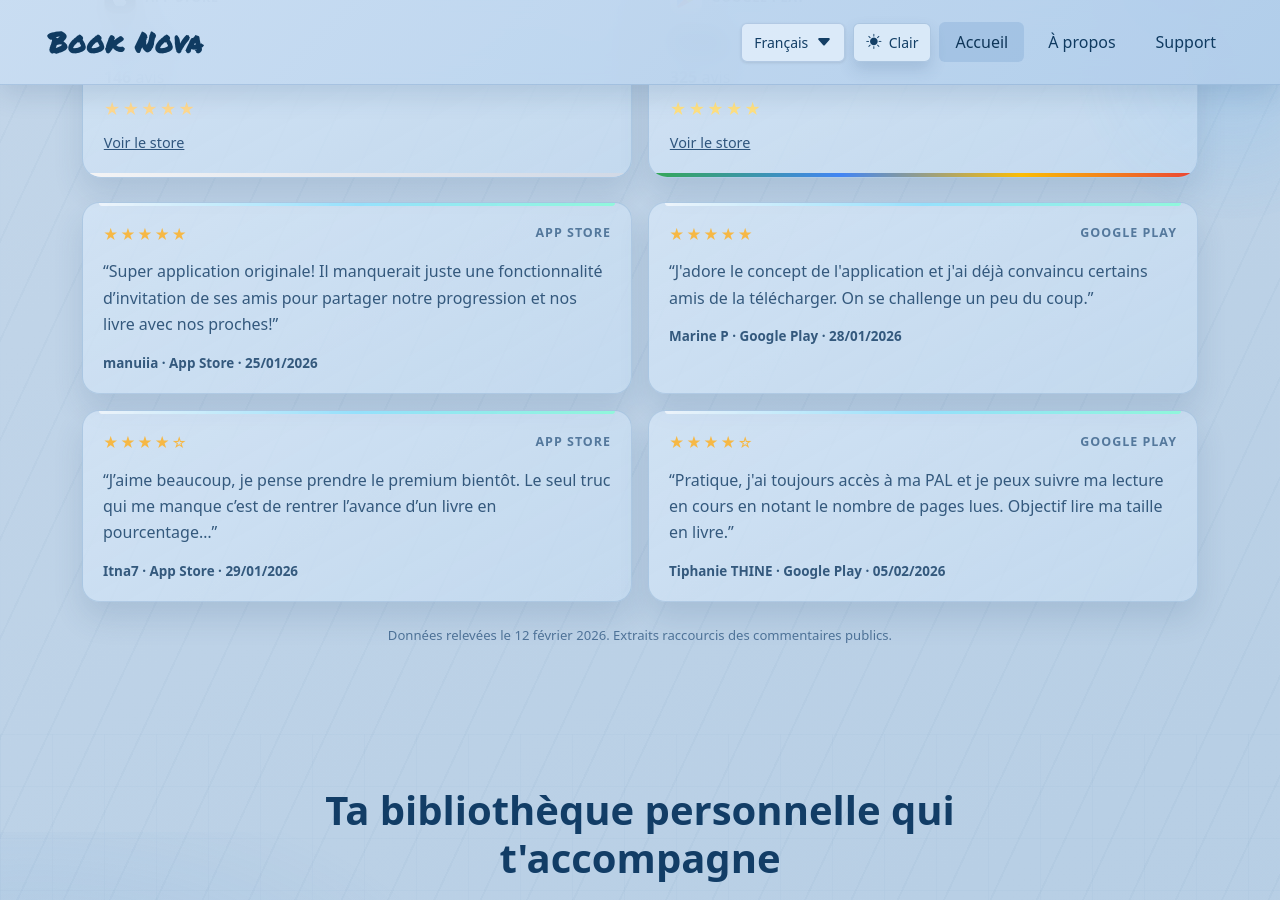
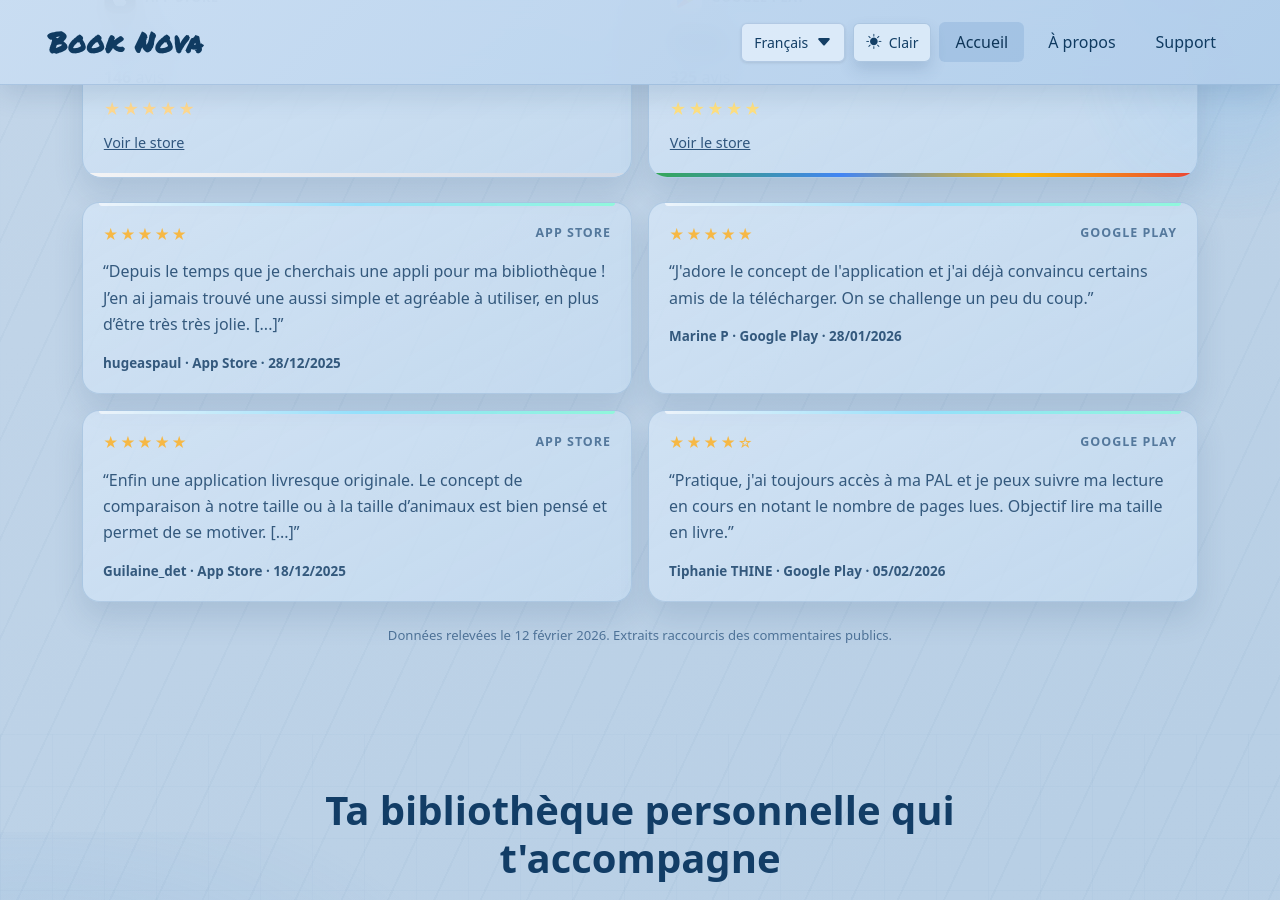
Before and after one commit to Anarres4/book-nova, a Jekyll site: the page built from index.html, in a window 1280 px wide and 900 px high, scrolled down 1846 px. Built offline with Jekyll 4.4.1, drawn with Linux system fonts in a browser that asks for light colours.

```diff
--- a/index.html
+++ b/index.html
@@ -181,8 +181,8 @@
                     <span class="review-card-stars" aria-hidden="true">★★★★★</span>
                     <span class="review-card-store">App Store</span>
                 </header>
-                <p class="review-card-quote">“Super application originale! Il manquerait juste une fonctionnalité d’invitation de ses amis pour partager notre progression et nos livre avec nos proches!”</p>
-                <p class="review-card-meta">manuiia · App Store · 25/01/2026</p>
+                <p class="review-card-quote">“Depuis le temps que je cherchais une appli pour ma bibliothèque ! J’en ai jamais trouvé une aussi simple et agréable à utiliser, en plus d’être très très jolie. [...]”</p>
+                <p class="review-card-meta">hugeaspaul · App Store · 28/12/2025</p>
             </article>
 
             <article class="review-card">
@@ -196,11 +196,11 @@
 
             <article class="review-card">
                 <header class="review-card-header">
-                    <span class="review-card-stars" aria-hidden="true">★★★★☆</span>
+                    <span class="review-card-stars" aria-hidden="true">★★★★★</span>
                     <span class="review-card-store">App Store</span>
                 </header>
-                <p class="review-card-quote">“J’aime beaucoup, je pense prendre le premium bientôt. Le seul truc qui me manque c’est de rentrer l’avance d’un livre en pourcentage…”</p>
-                <p class="review-card-meta">Itna7 · App Store · 29/01/2026</p>
+                <p class="review-card-quote">“Enfin une application livresque originale. Le concept de comparaison à notre taille ou à la taille d’animaux est bien pensé et permet de se motiver. [...]”</p>
+                <p class="review-card-meta">Guilaine_det · App Store · 18/12/2025</p>
             </article>
 
             <article class="review-card">
```
